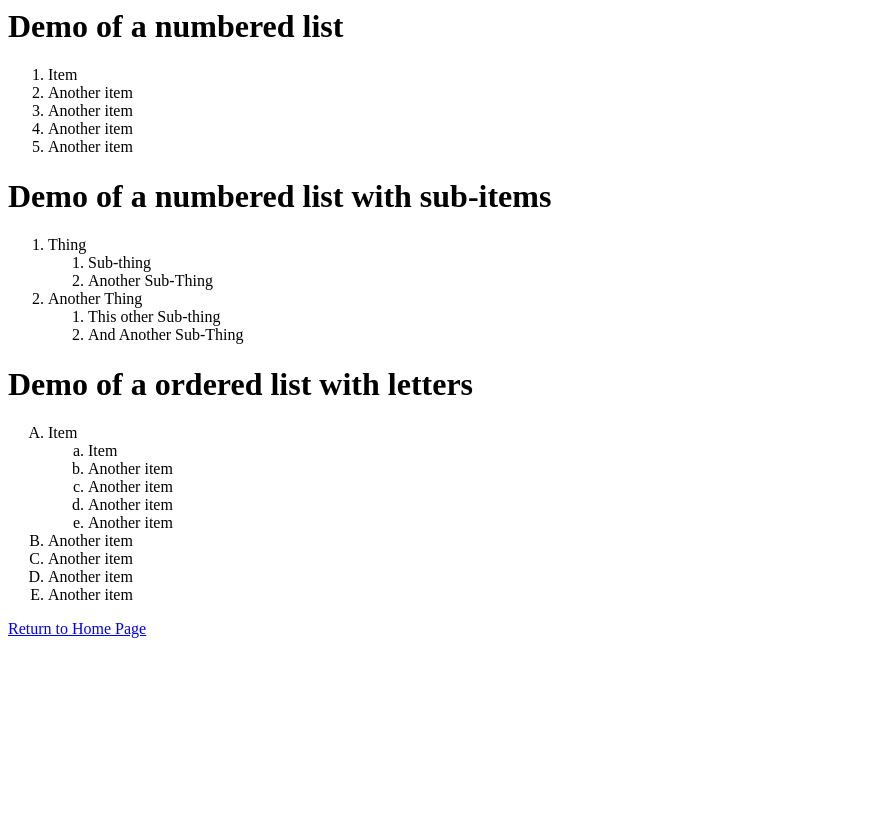
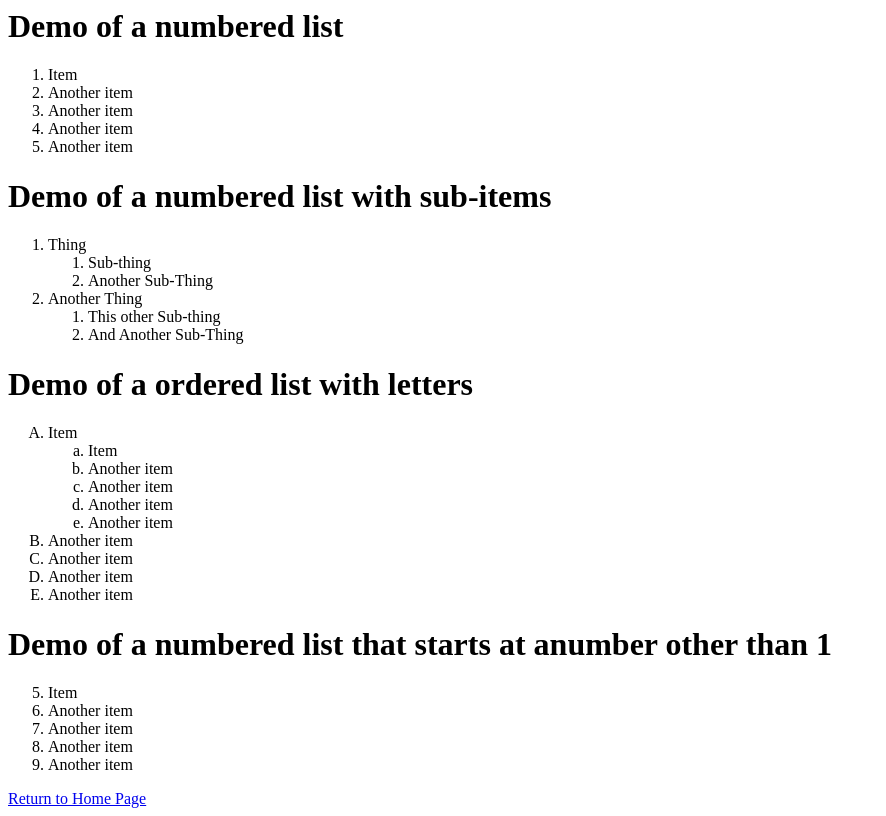
Before and after one commit to cmoore187/cmoore187.github.io, a plain HTML site: page numberedlist.html in a window 1280 px wide. Shown: the whole page, without its empty margins (0-886 px from the left). Drawn offline with Linux system fonts and the light colour scheme.

Commit message:
Update numberedlist.html

```diff
--- a/numberedlist.html
+++ b/numberedlist.html
@@ -47,6 +47,16 @@
         <li>Another item</li>
 
     </ol>
+
+    <h1>Demo of a numbered list that starts at anumber other than 1</h1>
+    <ol type="1" start="5">
+        <li>Item</li>
+        <li>Another item</li>
+        <li>Another item</li>
+        <li>Another item</li>
+        <li>Another item</li>
+
+    </ol>
 </body>
 <footer>
     <a href="index.html">Return to Home Page</a>
```
